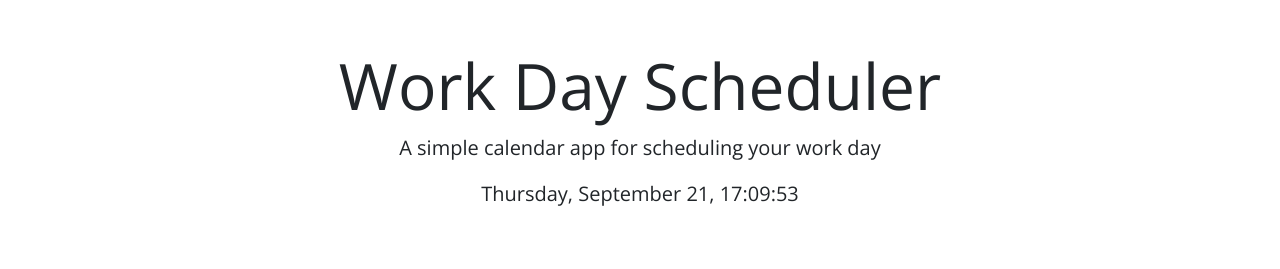
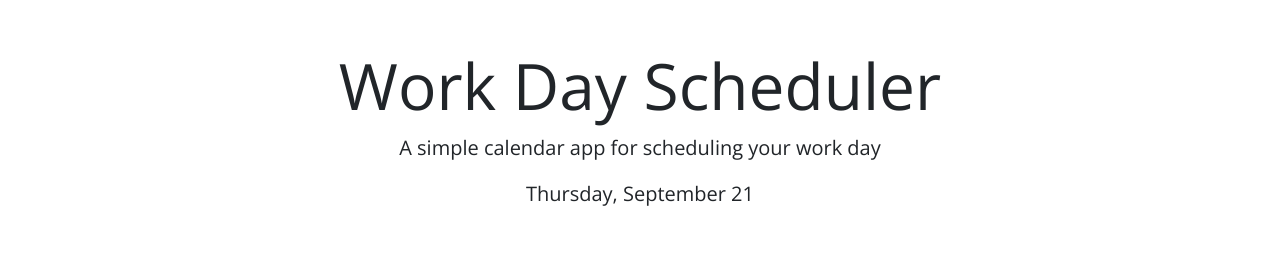
Before and after one commit to jaredbyrum/WorkDay-Schedule-Challenge, a plain HTML site: page Develop/index.html in a window 1280 px wide. Shown: the top 269 px of the page. Drawn offline with nearby package versions, Linux system fonts and the light colour scheme.

Commit message:
updates properly, removed time from header due to a dayjs bug, still meets critieria.

```diff
--- a/Develop/script.js
+++ b/Develop/script.js
@@ -1,9 +1,5 @@
-// Wrap all code that interacts with the DOM in a call to jQuery to ensure that
-// the code isn't run until the browser has finished rendering all the elements
-// in the html.
 $(function () {
-
-  var today = dayjs();
+  //function to save to local storage on button click, updates properly
   $('.saveBtn').click(function(){
     var description = $(this).siblings('.description').val();
     var hour = $(this).parent().attr('id');
@@ -11,7 +7,7 @@ $(function () {
     console.log(hour);
     localStorage.setItem(hour, description);
   })
-  //added interval to update everysecond
+  //added interval to update every minute
   function updateTime(){
     var currentTime = dayjs().format('HH');
     $('.time-block').each(function(){
@@ -35,13 +31,13 @@ $(function () {
     setTimeout(updateTime, 60 * 1000)
     }
   updateTime();
-
+  //prints saved values in localStorage to elements
   $('.time-block').each(function(){
     var id = $(this).attr('id');
     $(this).children('.description').val(localStorage.getItem(id))
   })
-
+  //displays current date and time
   var date = setInterval(function(){
-    $('#currentDay').text(dayjs().format('dddd, MMMM DD, HH:MM:ss'))
+    $('#currentDay').text(dayjs().format('dddd, MMMM DD'))
   }, 1000)
 });
```
Also changed, not shown: Develop/index.html (+2 -0 lines).
